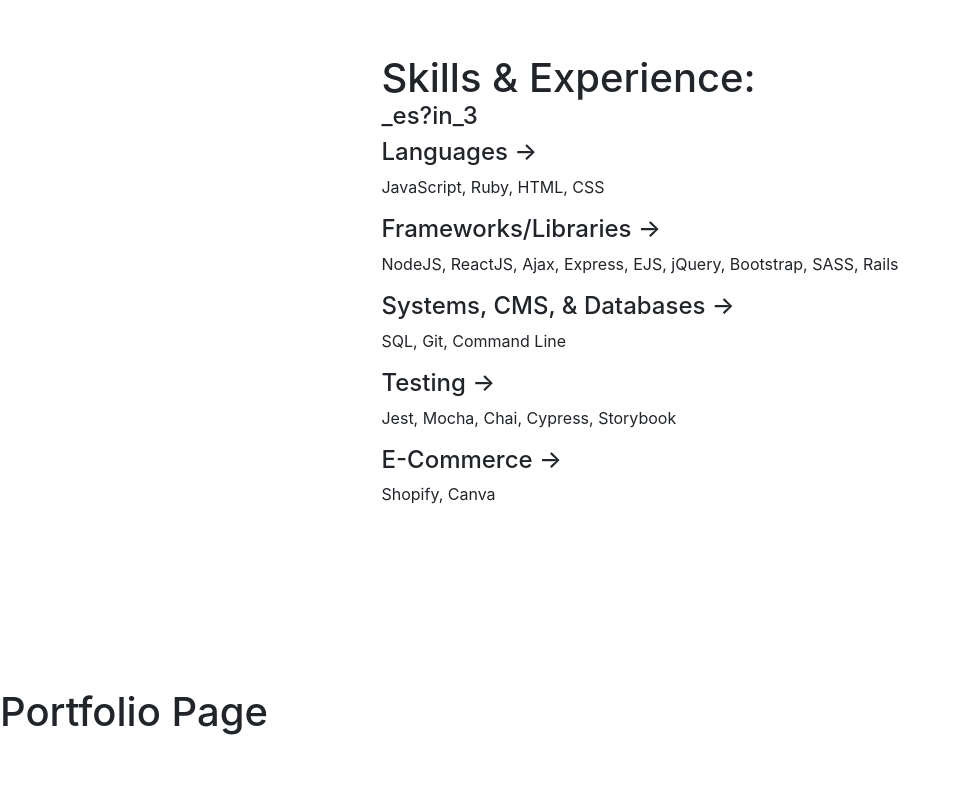
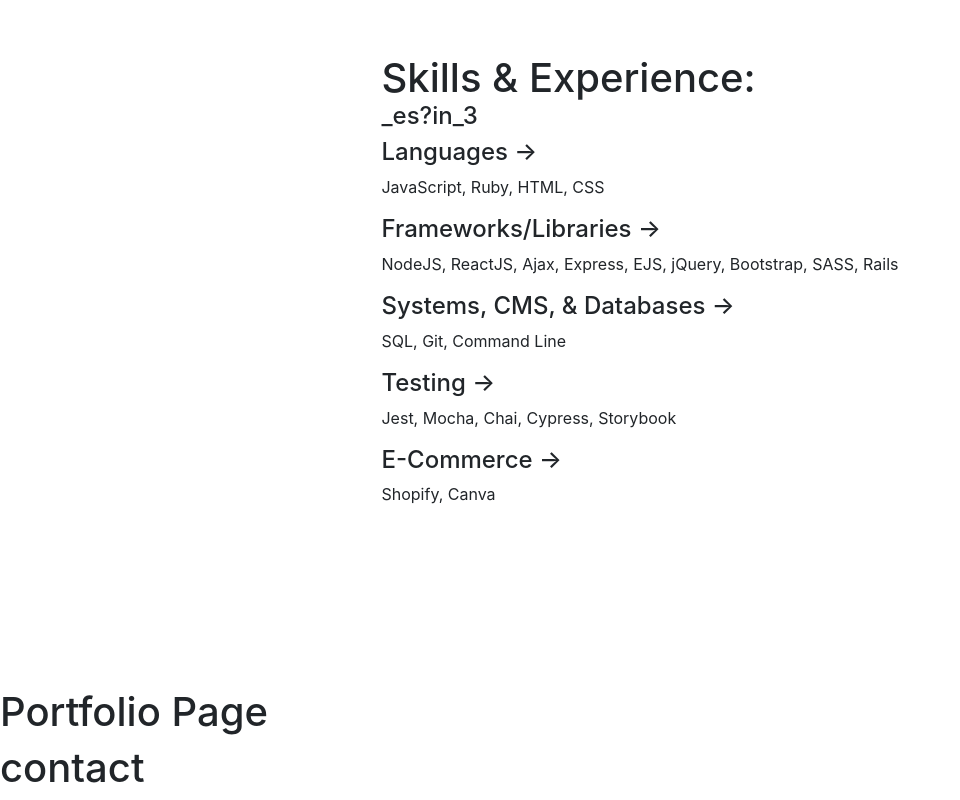
Before and after one commit to sahil-athia/personal-website, a React (Create React App) app: page / in a window 1280 px wide. Shown: the part 1268-2068 px from the top of the page, without its empty margins (0-960 px from the left). Before the commit the page ends 2012 px from the top, so only its background shows below. Built offline with nearby package versions, Linux system fonts and the light colour scheme.

Commit message:
add contact section

```diff
--- a/src/App.js
+++ b/src/App.js
@@ -12,6 +12,7 @@
 import Skills from "./pages/Skills";
 import Home from "./pages/Home";
 import Portfolio from "./pages/Portfolio";
+import Contact from "./pages/Contact";
 
 function App() {
   return (
@@ -20,6 +21,7 @@
       <About />
       <Skills />
       <Portfolio />
+      <Contact />
     </>
   );
 }
--- /dev/null
+++ b/src/pages/Contact.jsx
@@ -0,0 +1,7 @@
+export default function Contact() {
+  return (
+    <div>
+      <h1> contact </h1>
+    </div>
+  )
+}
```
